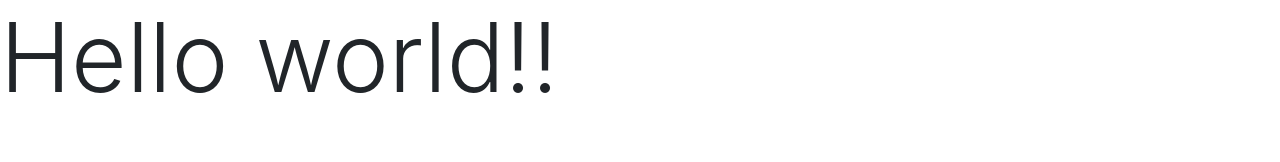
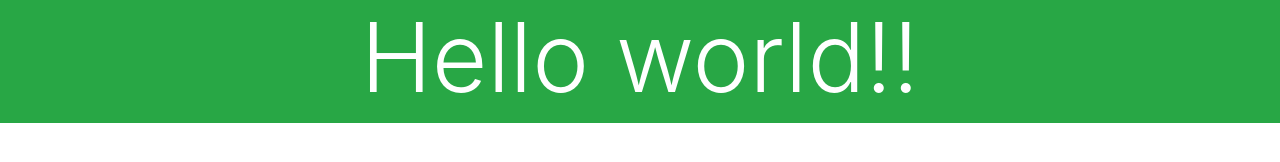
Before and after one commit to Mauricio-SS/gitTest, a plain HTML site: page index.html in a window 1280 px wide. Drawn offline with nearby package versions, Linux system fonts and the light colour scheme.

Commit message:
Se agregaron estilos al titulo

```diff
--- a/index.html
+++ b/index.html
@@ -11,7 +11,13 @@
     <title>Hello, world!</title>
   </head>
   <body>
-    <h1 class="display-1">Hello world!!</h1>
+    <div class="container-fluid text-center text-white">
+        <div class="row">
+            <div class="col-12 bg-success">
+                <h1 class="display-1">Hello world!!</h1>
+            </div>
+        </div>
+    </div>
 
     <!-- Optional JavaScript -->
     <!-- jQuery first, then Popper.js, then Bootstrap JS -->
```
